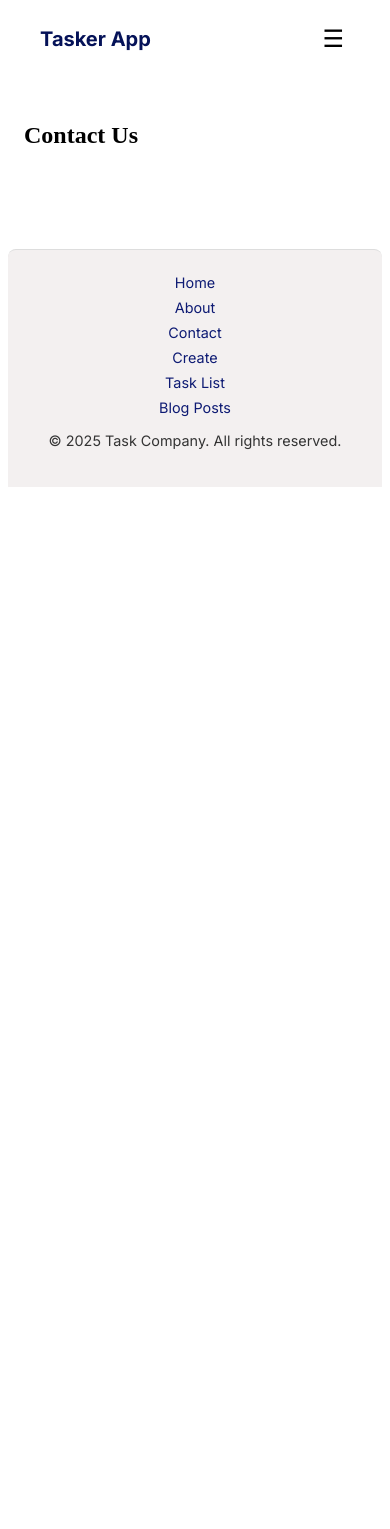
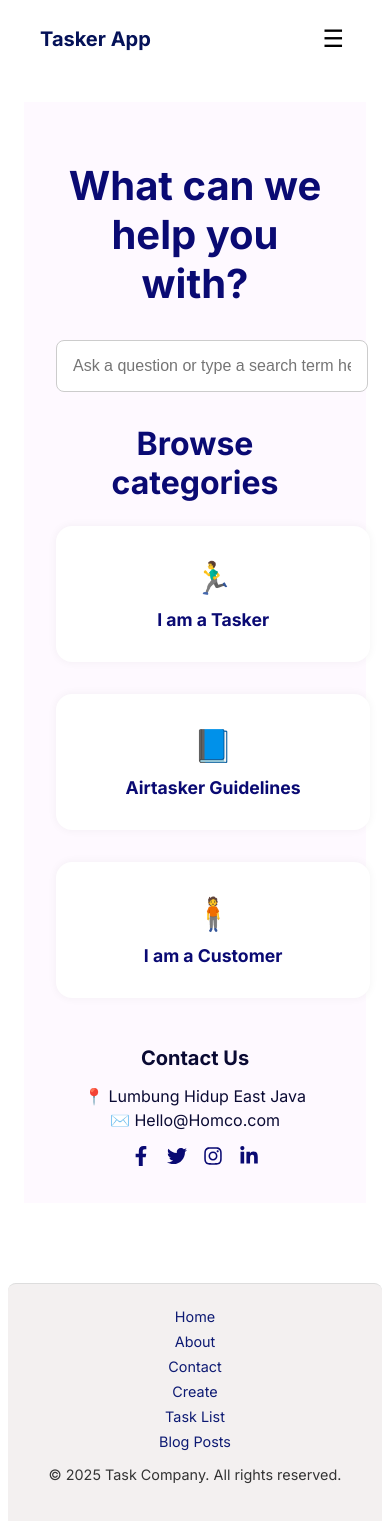
Before and after one commit to Nick-Zwarych/Captone-v1, a React (Vite) app in the folder React v1/CapstoneV1/: page /contact in a window 390 px wide. Before the commit the page ends 844 px from the top, so only its background shows below. Built offline with nearby package versions, Linux system fonts and the light colour scheme.

Commit message:
Contact Us page updated with content thats mobile responsive

```diff
--- a/React v1/CapstoneV1/src/Contact.jsx
+++ b/React v1/CapstoneV1/src/Contact.jsx
@@ -1,8 +1,57 @@
-// src/Contact.jsx
+// src/pages/Contact.jsx
 import React from "react";
+import { Link } from "react-router-dom";
+import "../src/styles/Contact.css";
+import { FaFacebookF, FaTwitter, FaInstagram, FaLinkedinIn } from "react-icons/fa";
 
-function Contact() {
-  return <h2>Contact Us</h2>;
-}
+const Contact = () => {
+  return (
+    <div className="contact-page">
+      <h1 className="contact-title">What can we help you with?</h1>
+
+      <div className="contact-search">
+        <input type="text" placeholder="Ask a question or type a search term here ..." />
+      </div>
+
+      <div className="browse-categories">
+        <h2>Browse categories</h2>
+        <div className="categories-grid">
+          <Link to="/create" className="category-card">
+            <div className="card-content">
+              <span className="icon">🏃‍♂️</span>
+              <p>I am a Tasker</p>
+            </div>
+          </Link>
+
+          <Link to="/about" className="category-card">
+            <div className="card-content">
+              <span className="icon">📘</span>
+              <p>Airtasker Guidelines</p>
+            </div>
+          </Link>
+
+          <Link to="/about" className="category-card">
+            <div className="card-content">
+              <span className="icon">🧍</span>
+              <p>I am a Customer</p>
+            </div>
+          </Link>
+        </div>
+      </div>
+
+      <div className="contact-footer">
+        <h3>Contact Us</h3>
+        <p>📍 Lumbung Hidup East Java</p>
+        <p>✉️ Hello@Homco.com</p>
+        <div className="social-icons">
+          <a href="https://facebook.com/" target="_blank" rel="noopener noreferrer"><FaFacebookF /></a>
+          <a href="https://twitter.com/" target="_blank" rel="noopener noreferrer"><FaTwitter /></a>
+          <a href="https://instagram.com/" target="_blank" rel="noopener noreferrer"><FaInstagram /></a>
+          <a href="https://linkedin.com/" target="_blank" rel="noopener noreferrer"><FaLinkedinIn /></a>
+        </div>
+      </div>
+    </div>
+  );
+};
 
 export default Contact;
--- /dev/null
+++ b/React v1/CapstoneV1/src/styles/Contact.css
@@ -0,0 +1,115 @@
+.contact-page {
+    background-color: #fef9ff;
+    padding: 2rem;
+    font-family: 'Inter', sans-serif;
+    color: #0a0a33;
+    text-align: center;
+  }
+
+  .contact-title {
+    font-size: 2.5rem;
+    font-weight: 700;
+    color: #0a0a73;
+    margin-bottom: 2rem;
+  }
+
+  .contact-search input {
+    padding: 1rem;
+    font-size: 1rem;
+    width: 100%;
+    max-width: 700px;
+    border-radius: 0.5rem;
+    border: 1px solid #ccc;
+    margin: 0 auto 2rem;
+    display: block;
+  }
+
+  .browse-categories h2 {
+    font-size: 2rem;
+    color: #0a0a73;
+    margin-bottom: 1.5rem;
+  }
+
+  .categories-grid {
+    display: flex;
+    flex-wrap: wrap;
+    gap: 2rem;
+    justify-content: center;
+  }
+
+  .category-card {
+    background: #fff;
+    border-radius: 1rem;
+    padding: 2rem;
+    width: 250px;
+    display: flex;
+    align-items: center;
+    justify-content: center;
+    text-decoration: none;
+    box-shadow: 0 0 10px rgba(0, 0, 0, 0.05);
+    transition: transform 0.2s ease;
+  }
+
+  .category-card:hover {
+    transform: translateY(-5px);
+  }
+
+  .card-content {
+    display: flex;
+    flex-direction: column;
+    align-items: center;
+    gap: 0.75rem;
+  }
+
+  .category-card .icon {
+    font-size: 2rem;
+  }
+
+  .category-card p {
+    margin: 0;
+    font-size: 1.1rem;
+    font-weight: 600;
+    color: #0a0a73;
+  }
+
+  .contact-footer {
+    margin-top: 3rem;
+  }
+
+  .contact-footer h3 {
+    font-size: 1.25rem;
+    font-weight: 600;
+    margin-bottom: 1rem;
+  }
+
+  .contact-footer p {
+    margin: 0.25rem 0;
+  }
+
+  .social-icons {
+    margin-top: 1rem;
+    display: flex;
+    justify-content: center;
+    gap: 1rem;
+  }
+
+  .social-icons a {
+    font-size: 1.25rem;
+    color: #0a0a73;
+    transition: color 0.2s;
+  }
+
+  .social-icons a:hover {
+    color: #0046ff;
+  }
+
+  @media (max-width: 768px) {
+    .categories-grid {
+      flex-direction: column;
+      align-items: center;
+    }
+
+    .category-card {
+      width: 90%;
+    }
+  }
```
